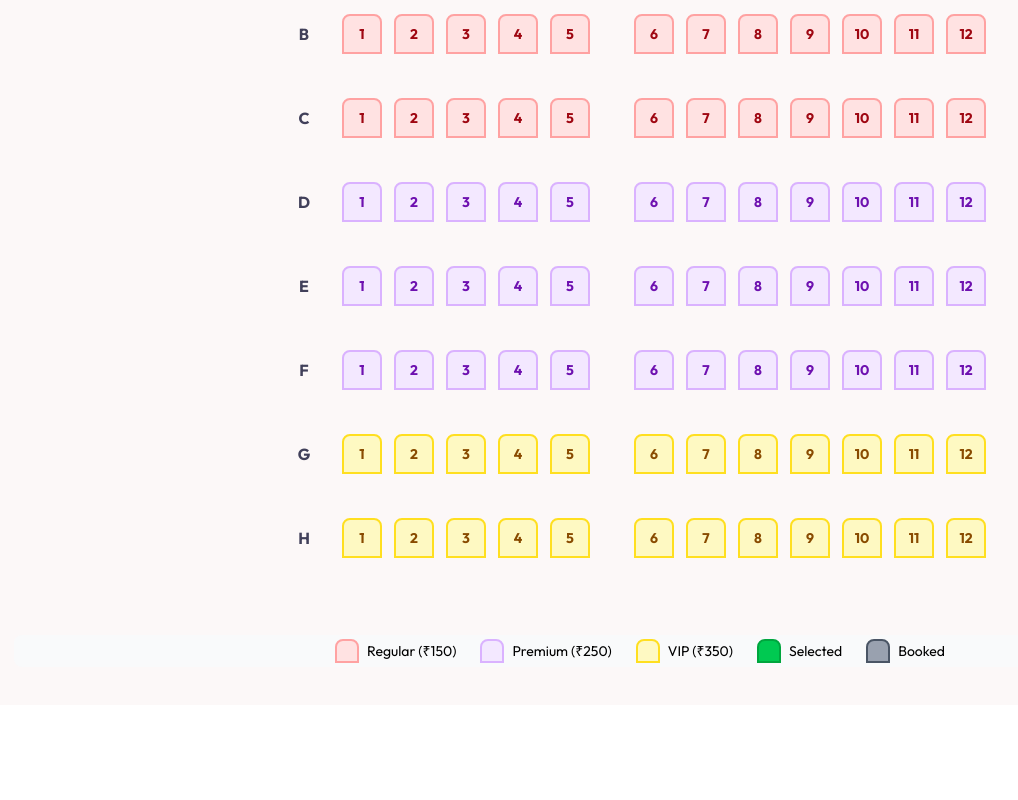
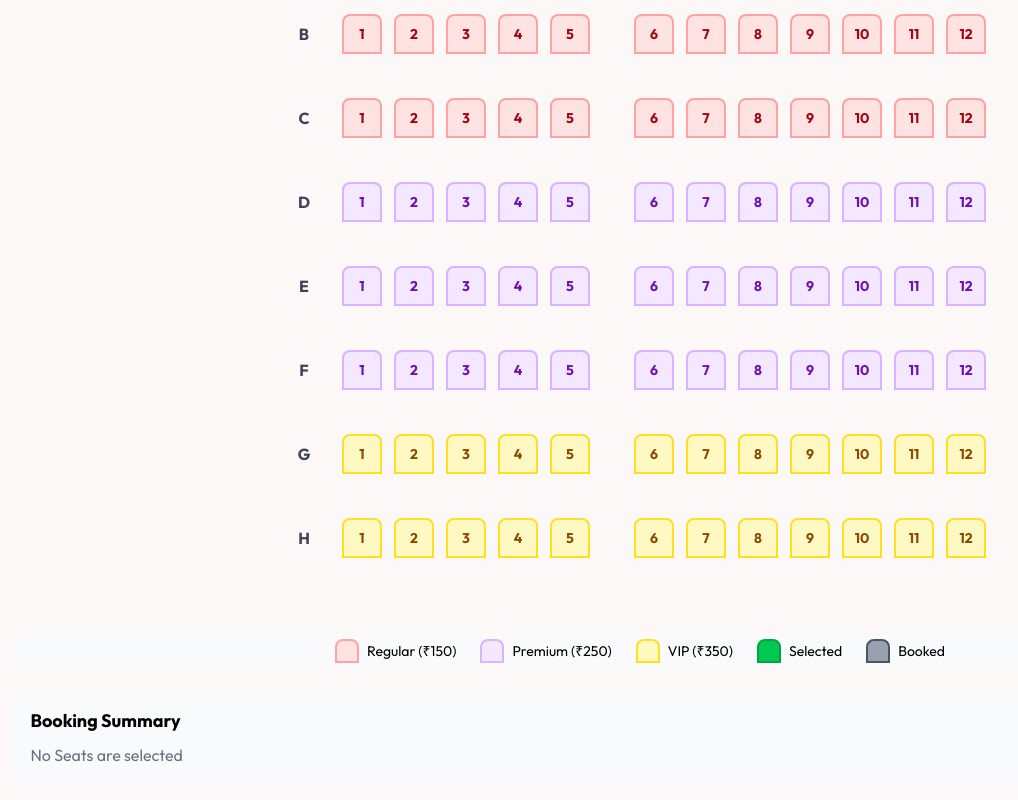
Before and after one commit to YGCodeScape/Cinema-Seat-Booking, a React (Vite) app: page / in a window 1280 px wide. Shown: the part 356-1156 px from the top of the page, without its empty margins (0-1018 px from the left). Before the commit the page ends 1061 px from the top, so only its background shows below. Built offline with nearby package versions, Linux system fonts and the light colour scheme; a web font is replaced by a local one.

Commit message:
booking summery

```diff
--- a/src/App.css
+++ b/src/App.css
@@ -106,3 +106,15 @@ color: rgba(67, 67, 82, 0.719);
 .selected-seat, .Booked-seat {
   margin-right: 8px;
 }
+
+.booking-d {
+  padding: 16px;
+  margin-bottom: 16px;
+}
+.booking-d h3 {
+  margin-bottom: 8px;
+
+}
+.selected-seat-show {
+  margin-bottom: 8px;
+}
--- a/src/Components/Cinema-Seat-Booking.jsx
+++ b/src/Components/Cinema-Seat-Booking.jsx
@@ -151,6 +151,10 @@ const CinemaSeatBooking = ( {
       };
   });
 
+  const getTotalPrice = () => {
+    return selectedSeats.reduce((total, seat) => total + seat.price, 0);
+  }
+
   return (
     <div className="container-div">
         {/* title */}
@@ -214,7 +218,33 @@ const CinemaSeatBooking = ( {
               </div>
 
         </div>
-        {/* summery */}
+        {/*booking  summery */}
+          <div className="booking-d bg-gray-50 rounded-lg">
+             <h3 className="font-bold text-lg"> Booking Summary</h3>
+
+             {selectedSeats.length>0?(
+              <div className="">
+                <p className="selected-seat-show">
+                  Selected Seats:{" "}
+                  <span className="font-medium">
+                    {selectedSeats.map((s) => s.id).join(", ")}
+                  </span>
+                </p>
+                <p className="mb-6">
+                   Number of Seats: {" "}
+                   <span className='font-medium'>
+                     {selectedSeats.length}
+                   </span>
+                </p>
+                <p className='text-xl font-bold text-green-600'>
+                  Total : {currency}
+                  {getTotalPrice()}
+                </p>
+              </div>
+             ):(
+               <p className="text-gray-500">No Seats are selected</p>
+             )}
+          </div>
         {/* booking btn */}
     </div>
   )
```
